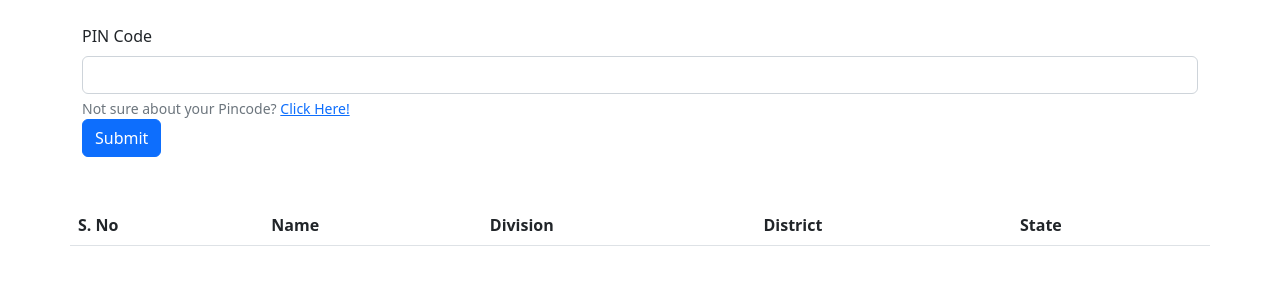
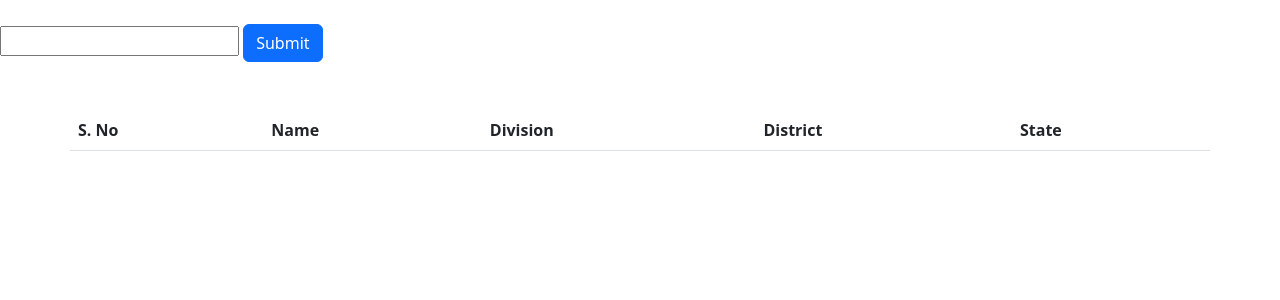
Before and after one commit to hiferli/Post, a Flask app: page / in a window 1280 px wide. Shown: the top 300 px of the page. Run offline with Flask 2, Linux system fonts and the light colour scheme; lists and menus that the app fills with data are empty.

Commit message:
Error In POST Request

```diff
--- a/Templates/main.html
+++ b/Templates/main.html
@@ -9,10 +9,15 @@
   <body>
 
     <br>
-    <form method="POST" action="{{ url_for('home') }}" class="container">
+    <!-- <form method="POST" action="{{ url_for('home') }}" class="container">
       <label for="exampleInputEmail1" class="form-label">PIN Code</label>
-      <input type="text" class="form-control" id="pincode" name="pin" aria-describedby="emailHelp">
+      <input type="text" class="form-control" id="pincode" name="pin" aria-describedby="emailHelp" placeholder="110001">
       <div id="emailHelp" class="form-text">Not sure about your Pincode? <a href="http://www.referencer.in/PIN_Codes.aspx">Click Here!</a></div>
+      <button type="submit" class="btn btn-primary" id="submit">Submit</button>
+    </form>     -->
+
+    <form action="{{ url_for('home') }}" method="post">
+      <input type="text" id="pin" name="pin">
       <button type="submit" class="btn btn-primary" id="submit">Submit</button>
     </form>
 
--- a/app.py
+++ b/app.py
@@ -1,14 +1,12 @@
 import json
-from flask import Flask , render_template , request
+from flask import Flask , render_template , request , url_for
 
 app = Flask(__name__)
 
 @app.route("/" , methods = ["GET" , "POST"])
 def home():
     if request.method == "POST":
-        # pincode = request.form.get("pincode");
-        pincode = request.form["pin"];
-
+        pincode = request.form.get("pincode");
         if not pincode:
             print("Nahi chall rha.... Try again")
             pincode = "110001"
@@ -21,6 +19,7 @@ def home():
         return data;
 
     data = "Blabalabala";
+    print(data)
     return render_template("main.html")
 
 
```
